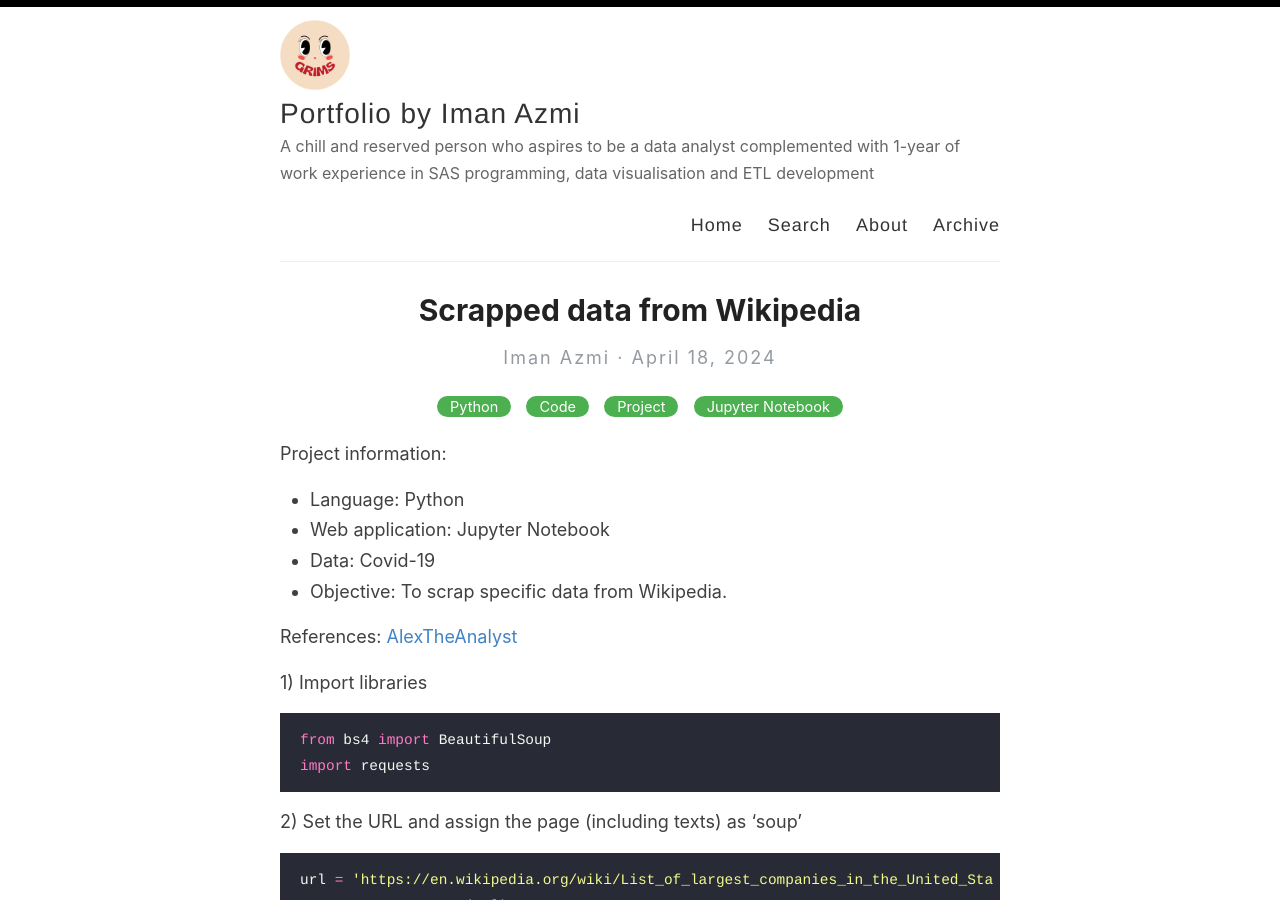
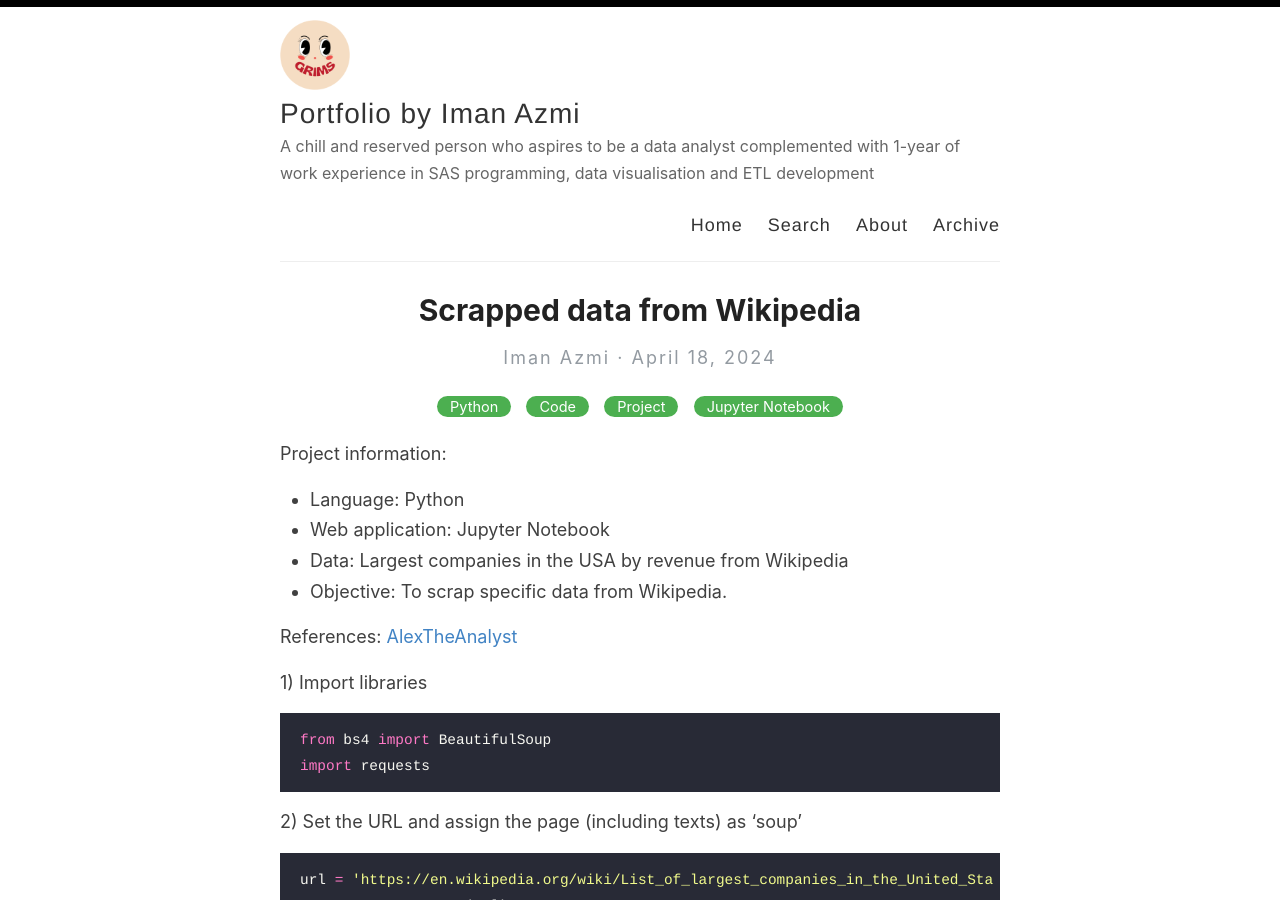
Before and after one commit to imanazmi/squidge, a Jekyll site: the page built from _posts/2024-04-18-webscrapping-wiki.md, in a window 1280 px wide and 900 px high. Built offline with Jekyll 4.4.1, drawn with Linux system fonts in a browser that asks for light colours.

Commit message:
Update 2024-04-18-webscrapping-wiki.md

```diff
--- a/_posts/2024-04-18-webscrapping-wiki.md
+++ b/_posts/2024-04-18-webscrapping-wiki.md
@@ -7,7 +7,7 @@ categories: [Python, Code, Project, Jupyter Notebook]
 Project information:
 + Language: Python
 + Web application: Jupyter Notebook
-+ Data: Covid-19
++ Data: Largest companies in the USA by revenue from Wikipedia
 + Objective: To scrap specific data from Wikipedia.
 
 
```
